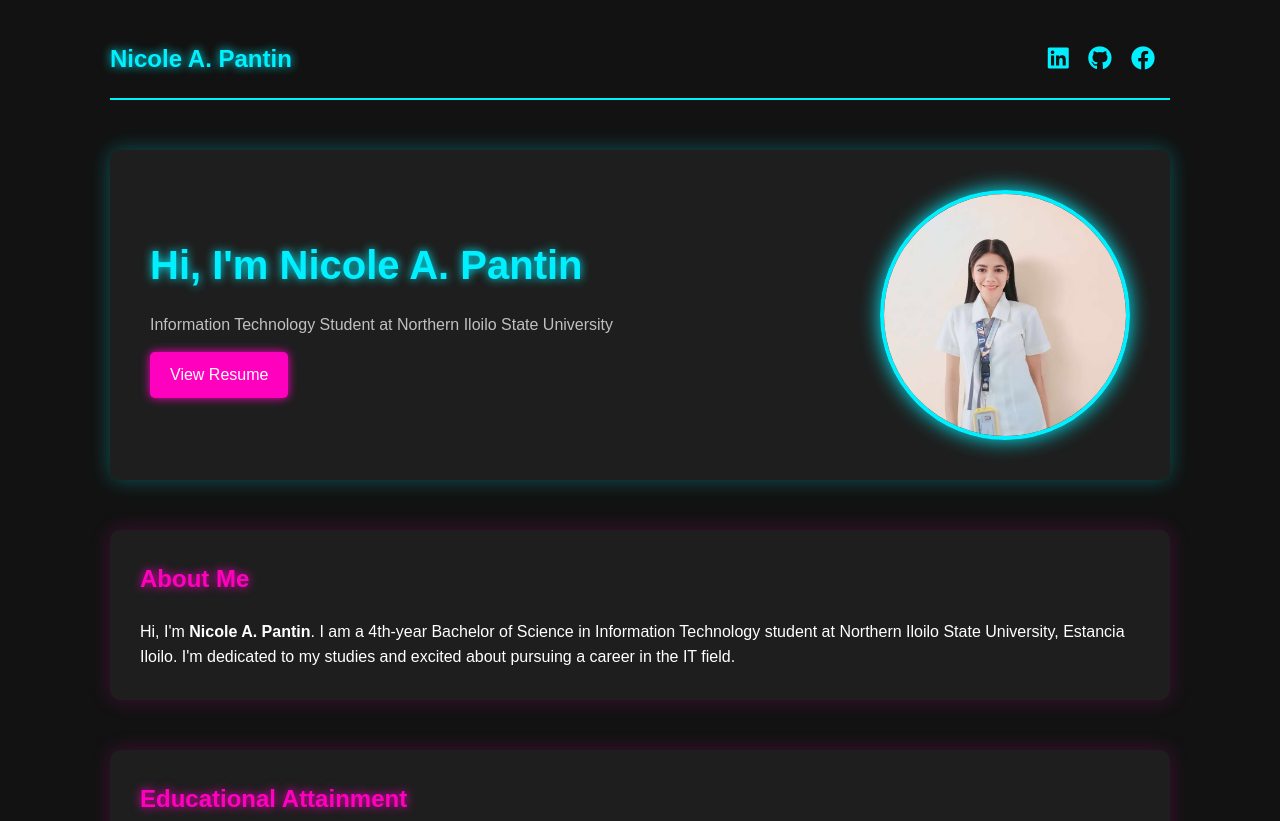
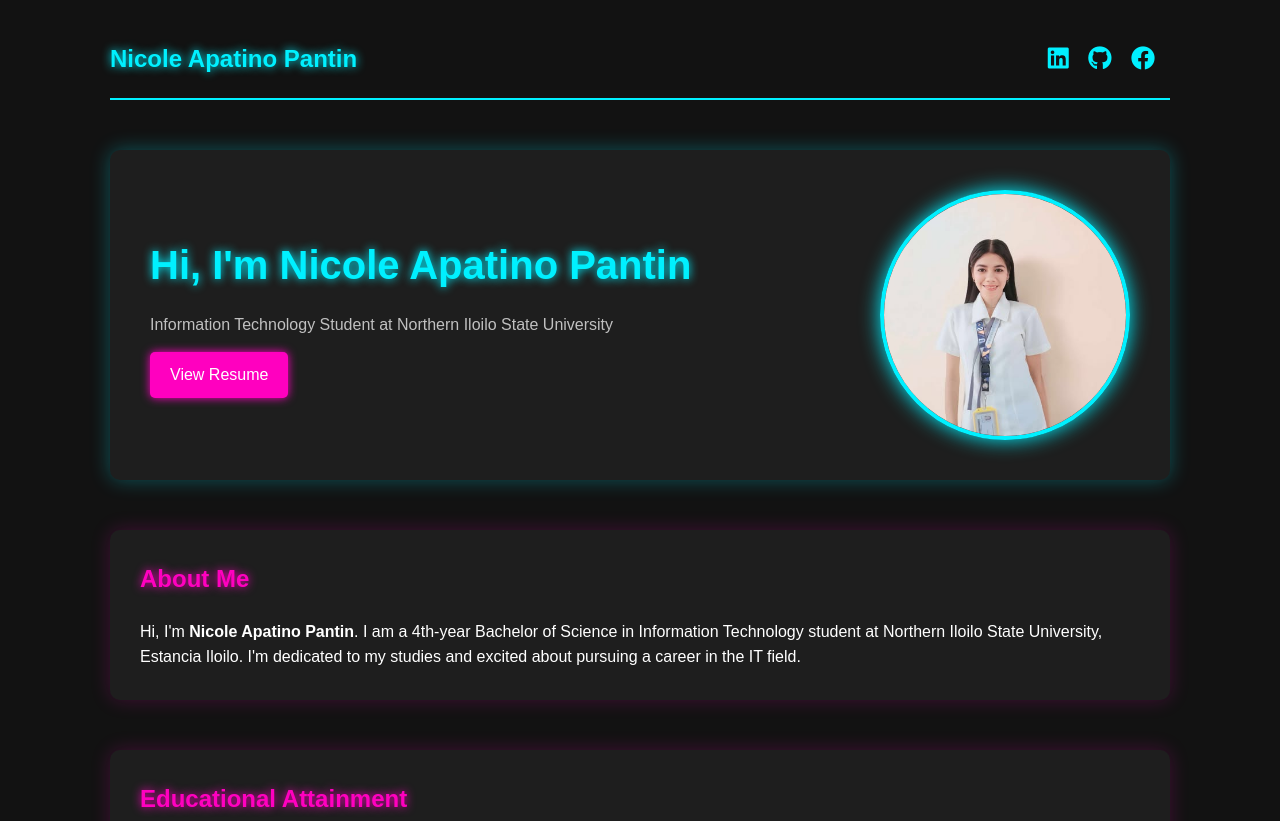
Before and after one commit to azkriven16/nicole, a plain HTML site: page index.html in a window 1280 px wide. Shown: the top 821 px of the page. Drawn offline with Linux system fonts and the light colour scheme.

Commit message:
updated metadata

```diff
--- a/index.html
+++ b/index.html
@@ -3,9 +3,9 @@
 <head>
     <meta charset="UTF-8">
     <meta name="viewport" content="width=device-width, initial-scale=1.0">
-    <meta name="description" content="Portfolio of Nicole A. Pantin - Information Technology Student at Northern Iloilo State University">
+    <meta name="description" content="Portfolio of Nicole Apatino Pantin - Information Technology Student at Northern Iloilo State University">
     <meta name="keywords" content="Nicole Pantin, IT Student, Web Development, Networking, Programming, NISU CICS">
-    <title>Nicole A. Pantin - IT Portfolio</title>
+    <title>Nicole Apatino Pantin - IT Portfolio</title>
     <link href="https://cdnjs.cloudflare.com/ajax/libs/font-awesome/6.0.0-beta3/css/all.min.css" rel="stylesheet">
     <style>
         :root {
@@ -158,7 +158,7 @@
 <body>
     <div class="container">
         <header>
-            <div class="logo">Nicole A. Pantin</div>
+            <div class="logo">Nicole Apatino Pantin</div>
             <nav class="social-links">
                 <a href="#" target="_blank"><i class="fab fa-linkedin"></i></a>
                 <a href="#" target="_blank"><i class="fab fa-github"></i></a>
@@ -168,11 +168,11 @@
 
         <section class="hero">
             <div class="hero-content">
-                <h1>Hi, I'm Nicole A. Pantin</h1>
+                <h1>Hi, I'm Nicole Apatino Pantin</h1>
                 <p>Information Technology Student at Northern Iloilo State University</p>
                 <a href="#" class="btn">View Resume</a>
             </div>
-            <img src="./m.jpg" alt="Nicole A. Pantin" class="hero-image">
+            <img src="./m.jpg" alt="Nicole Apatino Pantin" class="hero-image">
         </section>
 
         <!-- Rest of the content remains the same as in the previous artifact -->
@@ -180,7 +180,7 @@
         <!-- Content from previous version continues... -->
         <section id="about">
             <h2>About Me</h2>
-            <p>Hi, I'm <strong>Nicole A. Pantin</strong>. I am a 4th-year Bachelor of Science in Information Technology student at Northern Iloilo State University, Estancia Iloilo. I'm dedicated to my studies and excited about pursuing a career in the IT field.</p>
+            <p>Hi, I'm <strong>Nicole Apatino Pantin</strong>. I am a 4th-year Bachelor of Science in Information Technology student at Northern Iloilo State University, Estancia Iloilo. I'm dedicated to my studies and excited about pursuing a career in the IT field.</p>
         </section>
 
         <section id="education">
```
